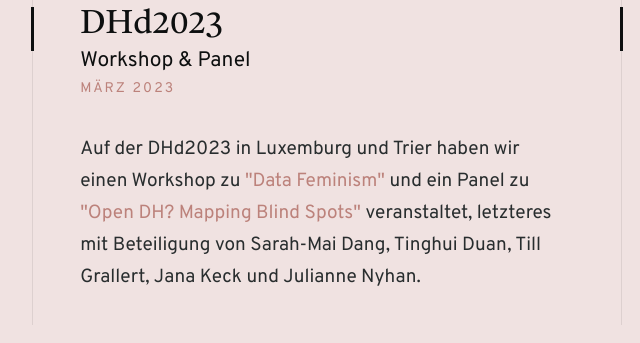
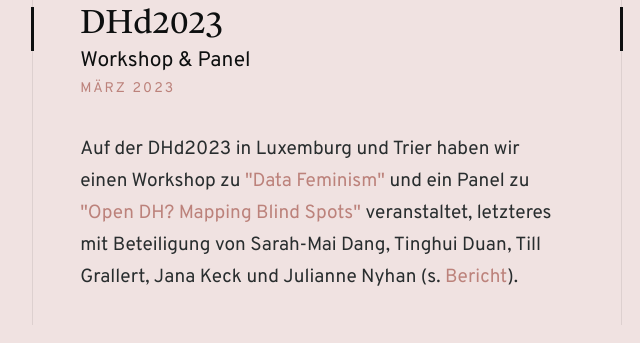
Before and after one commit to empowerdh/empowerdh.github.io, a plain HTML site: page index.html in a window 1280 px wide. Shown: the part 2940-3283 px from the top of the page, 47-687 px from the left. Drawn offline with Linux system fonts and the light colour scheme.

Commit message:
add dhd2023 panel report

```diff
--- a/index.html
+++ b/index.html
@@ -171,7 +171,7 @@
                                     <p class="timeline__timeframe">März 2023</p>
                                 </div>
                                 <div class="timeline__desc">
-                                    <p>Auf der DHd2023 in Luxemburg und Trier haben wir einen Workshop zu <a href="https://doi.org/10.5281/zenodo.7715422">"Data Feminism"</a> und ein Panel zu <a href="https://doi.org/10.5281/zenodo.7715329">"Open DH? Mapping Blind Spots"</a> veranstaltet, letzteres mit Beteiligung von Sarah-Mai Dang, Tinghui Duan, Till Grallert, Jana Keck und Julianne Nyhan.</p>
+                                    <p>Auf der DHd2023 in Luxemburg und Trier haben wir einen Workshop zu <a href="https://doi.org/10.5281/zenodo.7715422">"Data Feminism"</a> und ein Panel zu <a href="https://doi.org/10.5281/zenodo.7715329">"Open DH? Mapping Blind Spots"</a> veranstaltet, letzteres mit Beteiligung von Sarah-Mai Dang, Tinghui Duan, Till Grallert, Jana Keck und Julianne Nyhan (s. <a href="https://dhd-blog.org/?p=19235">Bericht</a>).</p>
                                 </div>
                             </div>
 
```
